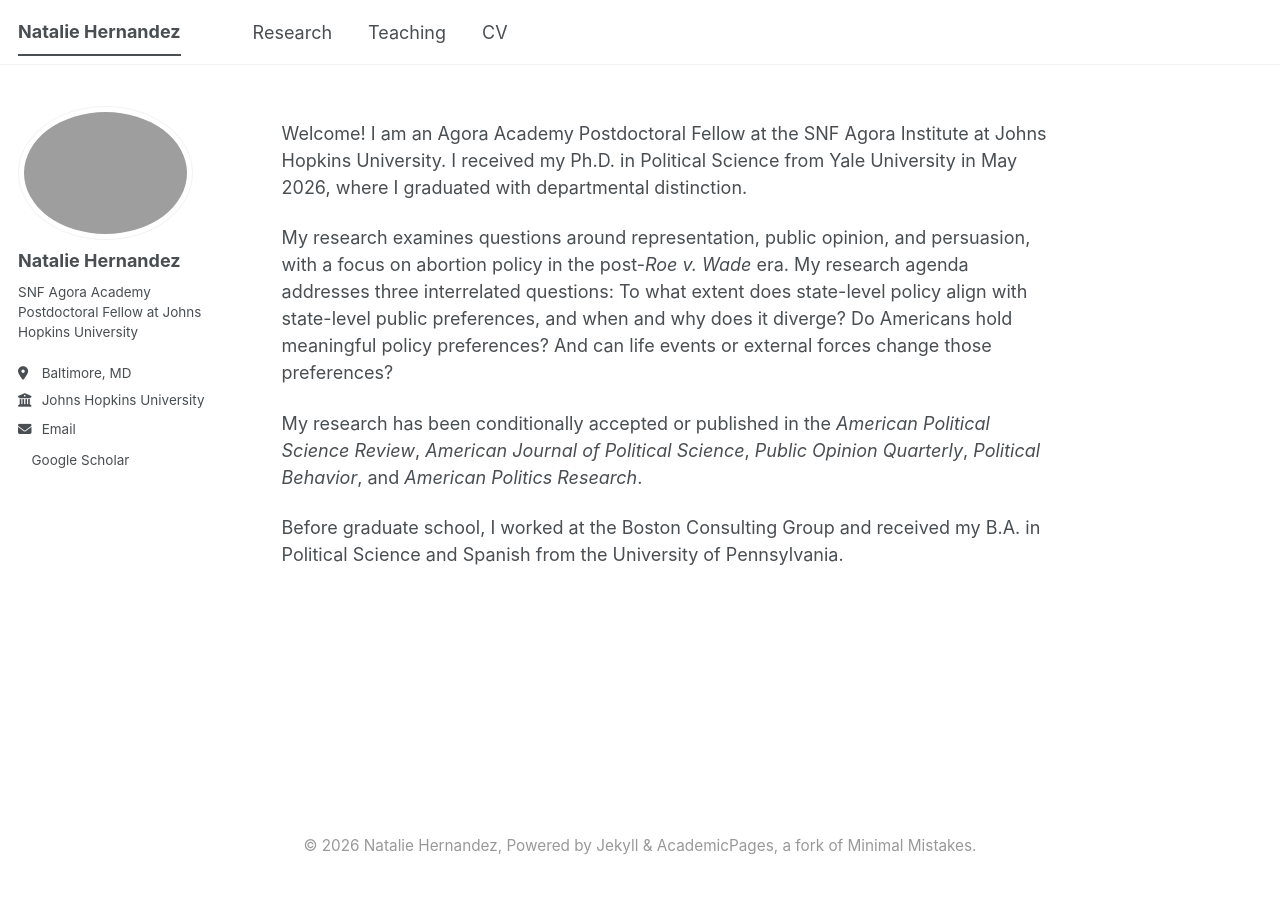
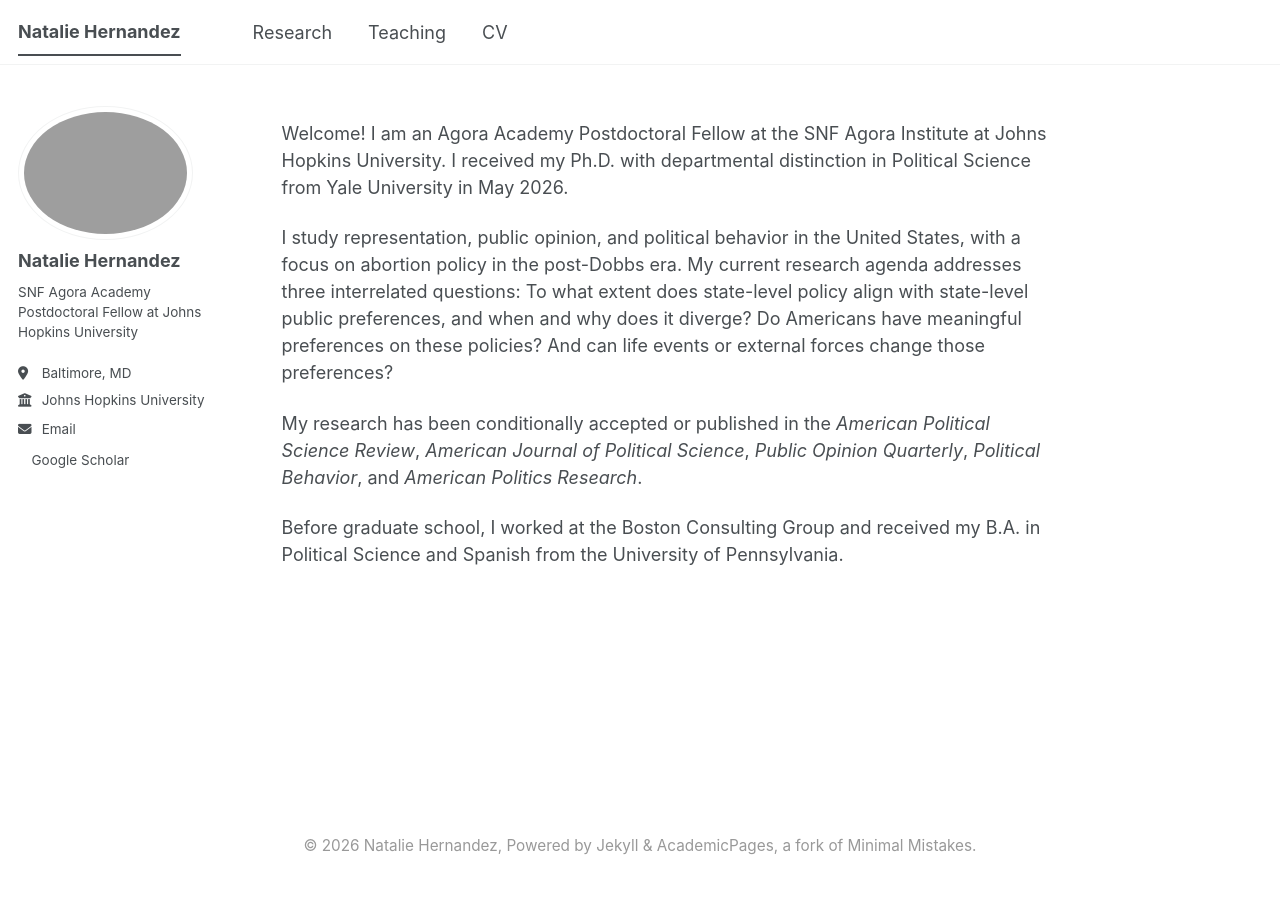
Before and after one commit to nataliehdez11/nataliehdez11.github.io, a Jekyll site: the page built from _pages/about.md, in a window 1280 px wide. Built offline with Jekyll 4.4.1, drawn with Linux system fonts in a browser that asks for light colours; a style sheet for code colours, icons or effects is not loaded.

Commit message:
Update about.md

```diff
--- a/_pages/about.md
+++ b/_pages/about.md
@@ -7,9 +7,9 @@ redirect_from:
   - /about.html
 ---
 
-Welcome! I am an Agora Academy Postdoctoral Fellow at the SNF Agora Institute at Johns Hopkins University. I received my Ph.D. in Political Science from Yale University in May 2026, where I graduated with departmental distinction.
+Welcome! I am an Agora Academy Postdoctoral Fellow at the SNF Agora Institute at Johns Hopkins University. I received my Ph.D. with departmental distinction in Political Science from Yale University in May 2026.
 
-My research examines questions around representation, public opinion, and persuasion, with a focus on abortion policy in the post-*Roe v. Wade* era. My research agenda addresses three interrelated questions: To what extent does state-level policy align with state-level public preferences, and when and why does it diverge? Do Americans hold meaningful policy preferences? And can life events or external forces change those preferences?
+I study representation, public opinion, and political behavior in the United States, with a focus on abortion policy in the post-Dobbs era. My current research agenda addresses three interrelated questions: To what extent does state-level policy align with state-level public preferences, and when and why does it diverge? Do Americans have meaningful preferences on these policies? And can life events or external forces change those preferences?
 
 My research has been conditionally accepted or published in the *American Political Science Review*, *American Journal of Political Science*, *Public Opinion Quarterly*, *Political Behavior*, and *American Politics Research*.
 
```
